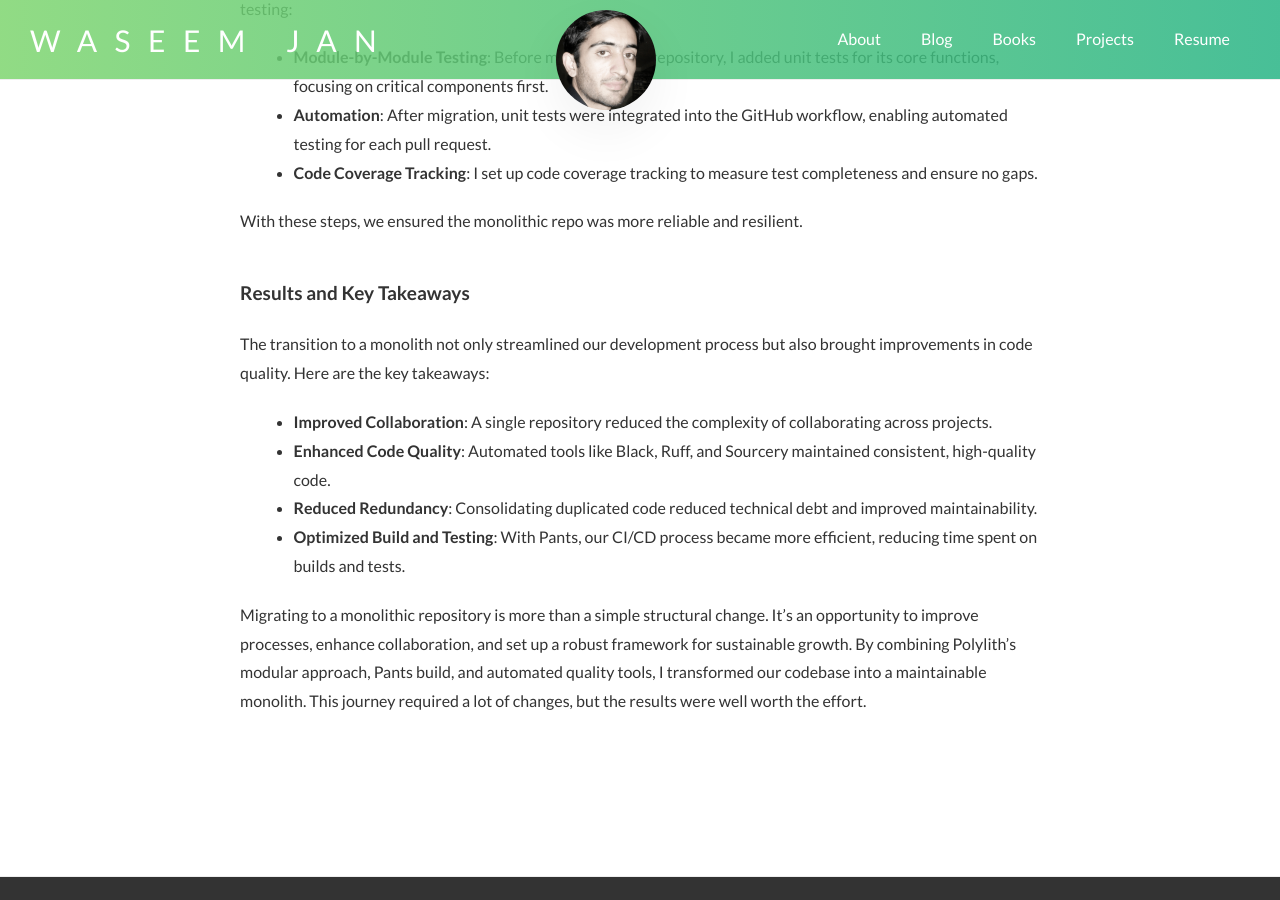
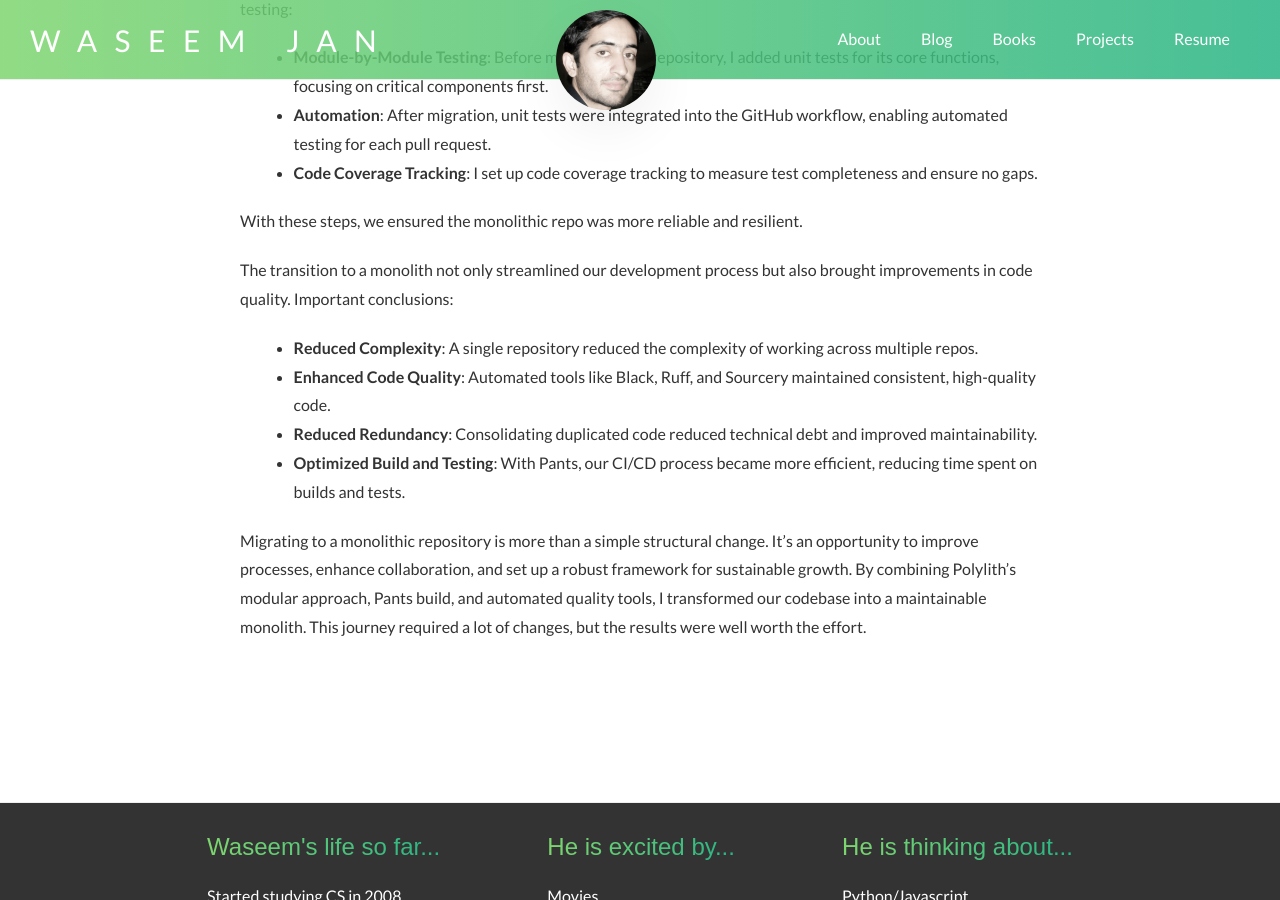
Before and after one commit to syedwaseemjan/syedwaseemjan.github.io, a Jekyll site: the page built from _posts/2024-04-13-migration-to-polylith.md, in a window 1280 px wide and 900 px high, scrolled down 2330 px. Built offline with Jekyll 4.4.1, drawn with Linux system fonts in a browser that asks for light colours; nearby versions of some CDN libraries; comment, search, counter and statistics services are not loaded.

Commit message:
Improve wording

```diff
--- a/_posts/2024-04-13-migration-to-polylith.md
+++ b/_posts/2024-04-13-migration-to-polylith.md
@@ -64,10 +64,9 @@ The lack of unit tests in the initial repos posed a risk to functionality during
 With these steps, we ensured the monolithic repo was more reliable and resilient.
 
 
-#### **Results and Key Takeaways**
 
-The transition to a monolith not only streamlined our development process but also brought improvements in code quality. Here are the key takeaways:
-   - **Improved Collaboration**: A single repository reduced the complexity of collaborating across projects.
+The transition to a monolith not only streamlined our development process but also brought improvements in code quality. Important conclusions:
+   - **Reduced Complexity**: A single repository reduced the complexity of working across multiple repos.
    - **Enhanced Code Quality**: Automated tools like Black, Ruff, and Sourcery maintained consistent, high-quality code.
    - **Reduced Redundancy**: Consolidating duplicated code reduced technical debt and improved maintainability.
    - **Optimized Build and Testing**: With Pants, our CI/CD process became more efficient, reducing time spent on builds and tests.
```
